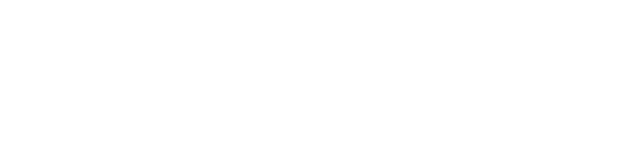
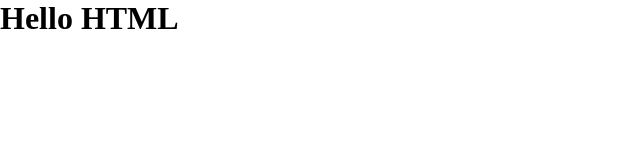
Before and after one commit to HamzaNabil/code_1, a plain HTML site: page index.html in a window 1280 px wide. Shown: the whole page, without its empty margins (0-640 px from the left). Drawn offline with Linux system fonts and the light colour scheme.

Commit message:
change html

```diff
--- a/index.html
+++ b/index.html
@@ -5,5 +5,7 @@
     <title>Git</title>
     <link rel="stylesheet" href="css/main.css" />
   </head>
-  <body></body>
+  <body>
+    <h1>Hello HTML</h1>
+  </body>
 </html>
```
Also changed, not shown: 1 other file.
